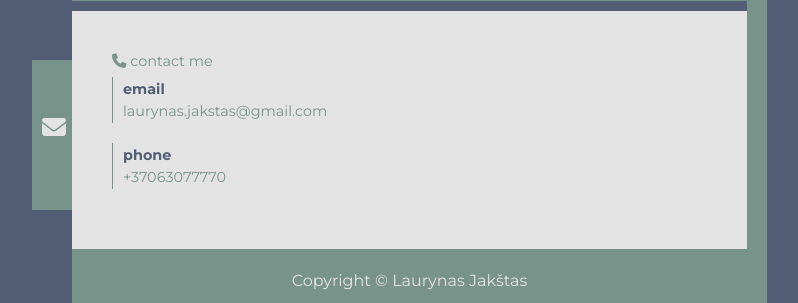
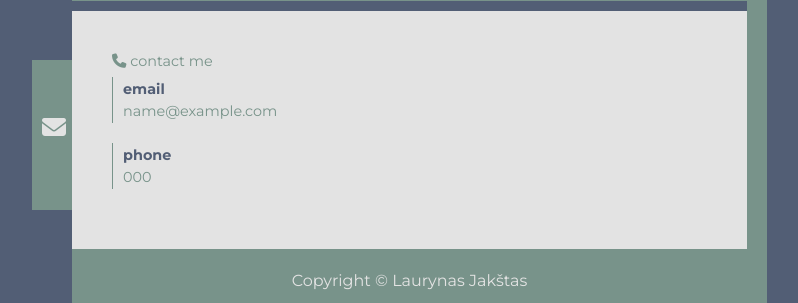
Before and after one commit to jaklau/portfolio, a Flask app: template templates/index.html in a window 1280 px wide. Shown: the part 1707-2010 px from the top of the page, without its empty margins (228-1026 px from the left). Run offline with Flask 2, Linux system fonts and the light colour scheme; the template is opened without the code that fills it: most values are stand-ins (such as "Sample title", 1, 10 or a date in 2020); some libraries are stand-ins or nearby versions.

Commit message:
Initial commit

```diff
--- a/index.py
+++ b/index.py
@@ -1,11 +1,15 @@
 from flask import Flask, render_template
+import os
+
+phone = os.environ.get("PHONE")
+email = os.environ.get("EMAIL")
 
 app = Flask(__name__)
 
 
 @app.route("/")
 def home():
-    return render_template("index.html")
+    return render_template("index.html", phone=phone, email=email)
 
 
 if __name__ == "__main__":
--- a/templates/index.html
+++ b/templates/index.html
@@ -58,7 +58,7 @@
                 </ul>
             </div>
             <div class="sticky-top social-icon-box">
-                <a class="social-icon" href="mailto:laurynas.jakstas@gmail.com"><i class="fa-solid fa-square-envelope"></i></a>
+                <a class="social-icon" href="mailto:{{ email }}"><i class="fa-solid fa-square-envelope"></i></a>
                 <a class="social-icon" href="https://www.linkedin.com/in/laurynas-jak%C5%A1tas-81b05bb9/" target="_blank"><i class="fa-brands fa-linkedin"></i></a>
                 <a class="social-icon" href="https://github.com/laujak?tab=repositories" target="_blank"><i class="fa-brands fa-github-square"></i></a>
             </div>
@@ -185,11 +185,11 @@
                        <p class="about-item-name"><i class="fa-solid fa-phone"></i> contact me</p>
                         <div class="about-item">
                             <span class="about-item-text">email</span>
-                            <p class="about-item-subtext"><a class="link" href="mailto:laurynas.jakstas@gmail.com">laurynas.jakstas@gmail.com</a></p>
+                            <p class="about-item-subtext"><a class="link" href="mailto:{{ email }}">{{ email }}</a></p>
                         </div>
                         <div class="about-item">
                             <span class="about-item-text">phone</span>
-                            <p class="about-item-subtext"><a class="link" href="tel:+37063077770">+37063077770</a></p>
+                            <p class="about-item-subtext"><a class="link" href="tel:{{ phone }}">{{ phone }}</a></p>
                         </div>
                     </div>
                 </div>
```
